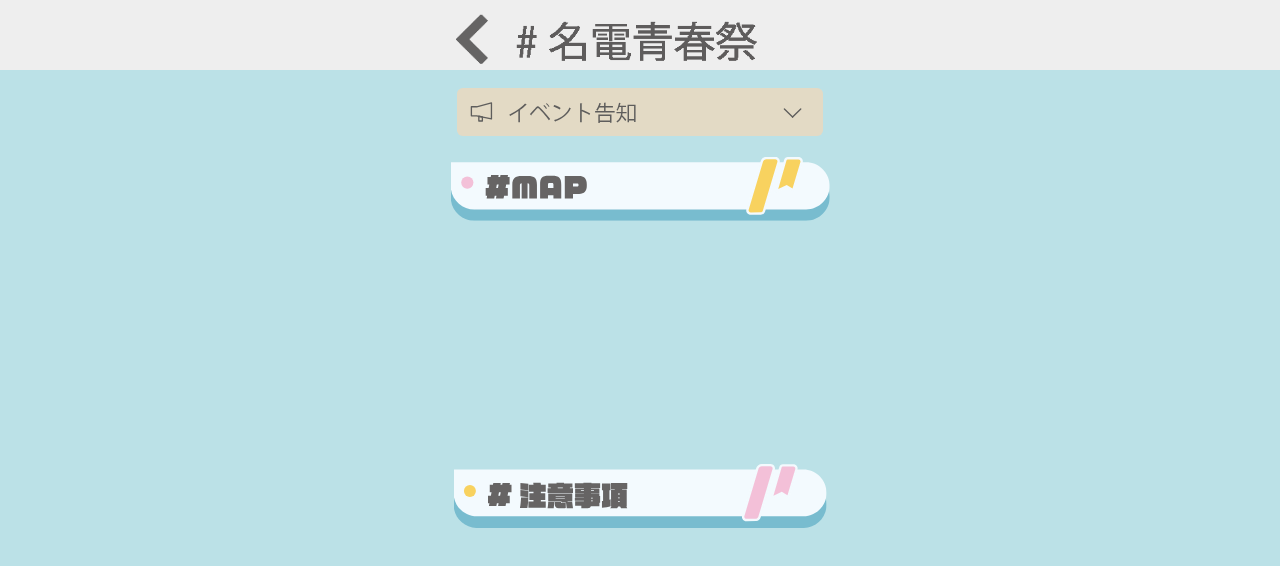
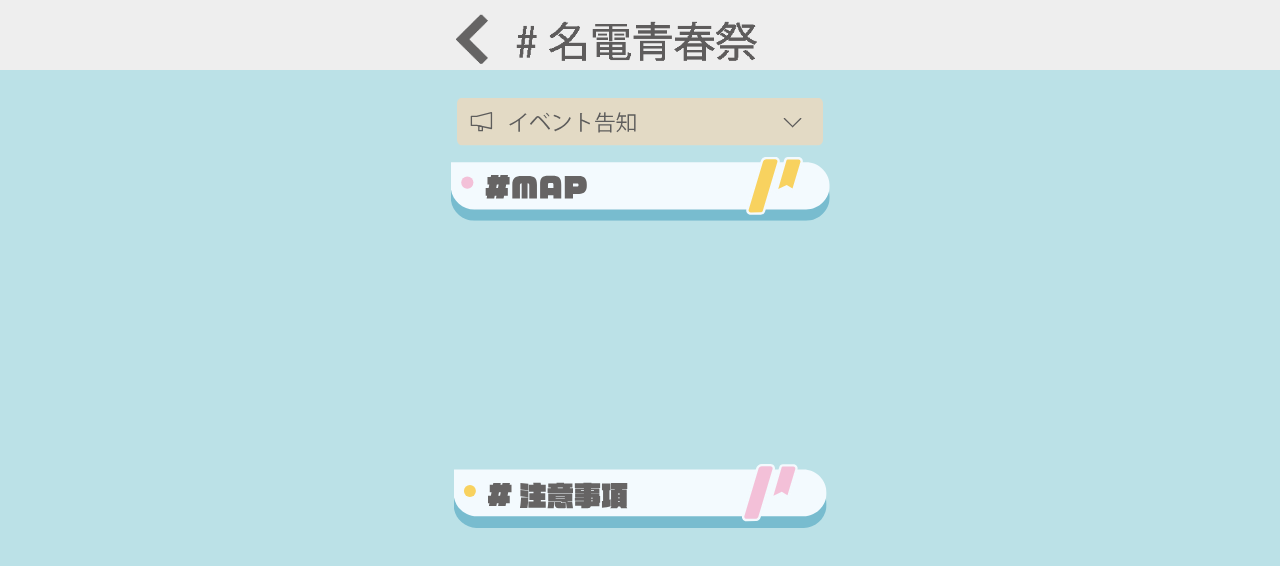
Before and after one commit to bita-tipi/mdn-fes-2022, a React (Create React App) app: page /contents in a window 1280 px wide. Shown: the top 566 px of the page. Built offline with nearby package versions, Linux system fonts and the light colour scheme.

Commit message:
contents

```diff
--- a/src/routes/contents.css
+++ b/src/routes/contents.css
@@ -28,7 +28,7 @@
 }
 .contents_event{
   position: absolute;
-    transform: translate(0%,-600%);
+    transform: translate(0%,-580%);
     min-height: 5vh;
     height: 6vh;
 }
```
